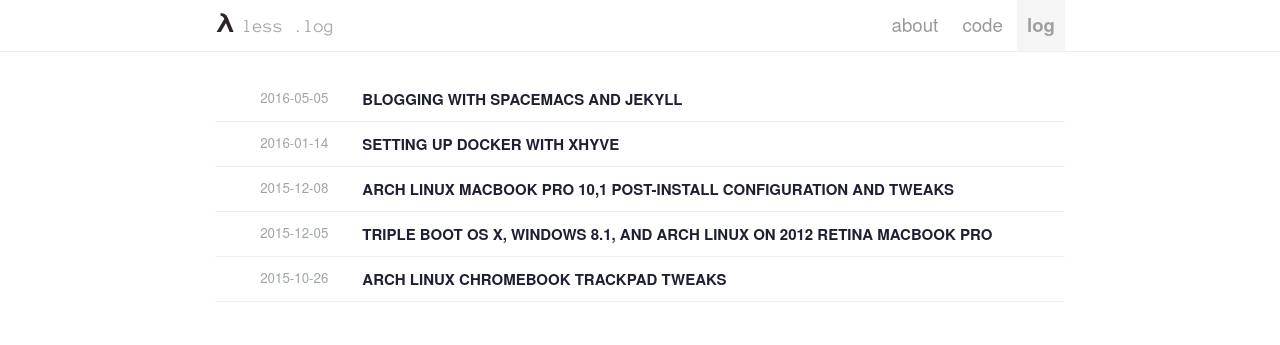
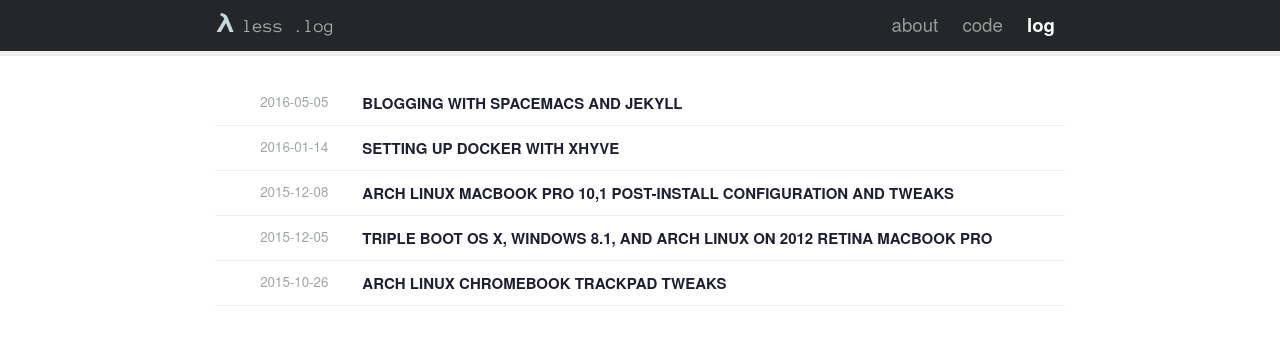
Before and after one commit to 0x414A/0x414a.github.io, a Jekyll site: the page built from index.md, in a window 1280 px wide. Shown: the top 345 px of the page. Built offline with Jekyll 4.4.1, drawn with Linux system fonts in a browser that asks for light colours; nearby versions of some CDN libraries.

Commit message:
Add a little...pizzaz

```diff
--- a/assets/stylesheets/header.css
+++ b/assets/stylesheets/header.css
@@ -1,7 +1,8 @@
 .header {
     margin-top: 0;
     padding: 0;
-    border-bottom: solid 1px #eee;
+    border-bottom: solid 5px #eee;
+    background: #242728;
 }
 
 .header-site-link {
@@ -17,7 +18,7 @@
 .header-site-logo {
   font-weight: bold;
     display: inline;
-    color: #2b2525;
+    color: #c8d8df;
     font-size: 20pt;
 }
 
--- a/assets/stylesheets/nav.css
+++ b/assets/stylesheets/nav.css
@@ -35,7 +35,6 @@
 }
 
 .nav-item:hover {
-    background: #f5f5f5;
     color: #aaa;
 }
 
@@ -45,8 +44,7 @@
 }
 
 .nav-item-active {
-  background: #f5f5f5;
-  color: #a0a0a0;
+  color: #fff;
   font-weight: bold;
 
 }
```
